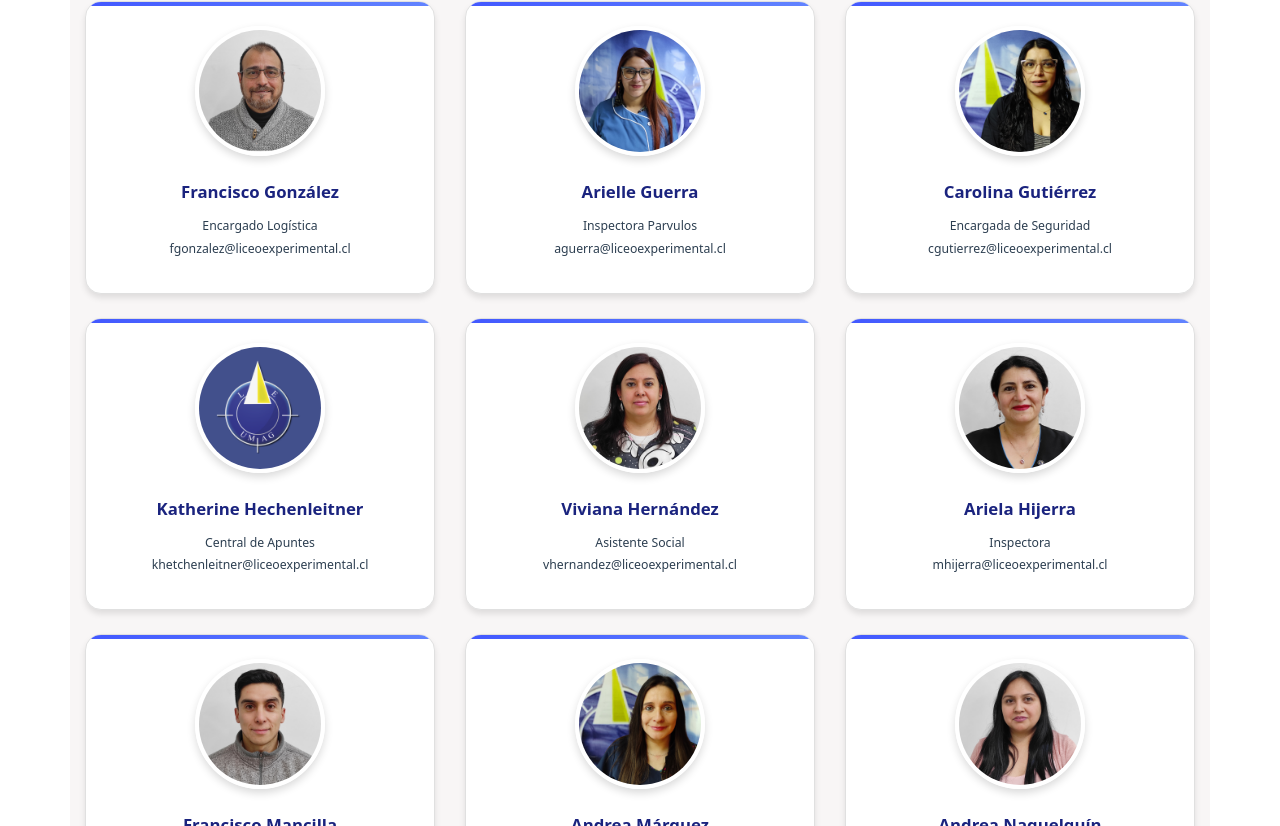
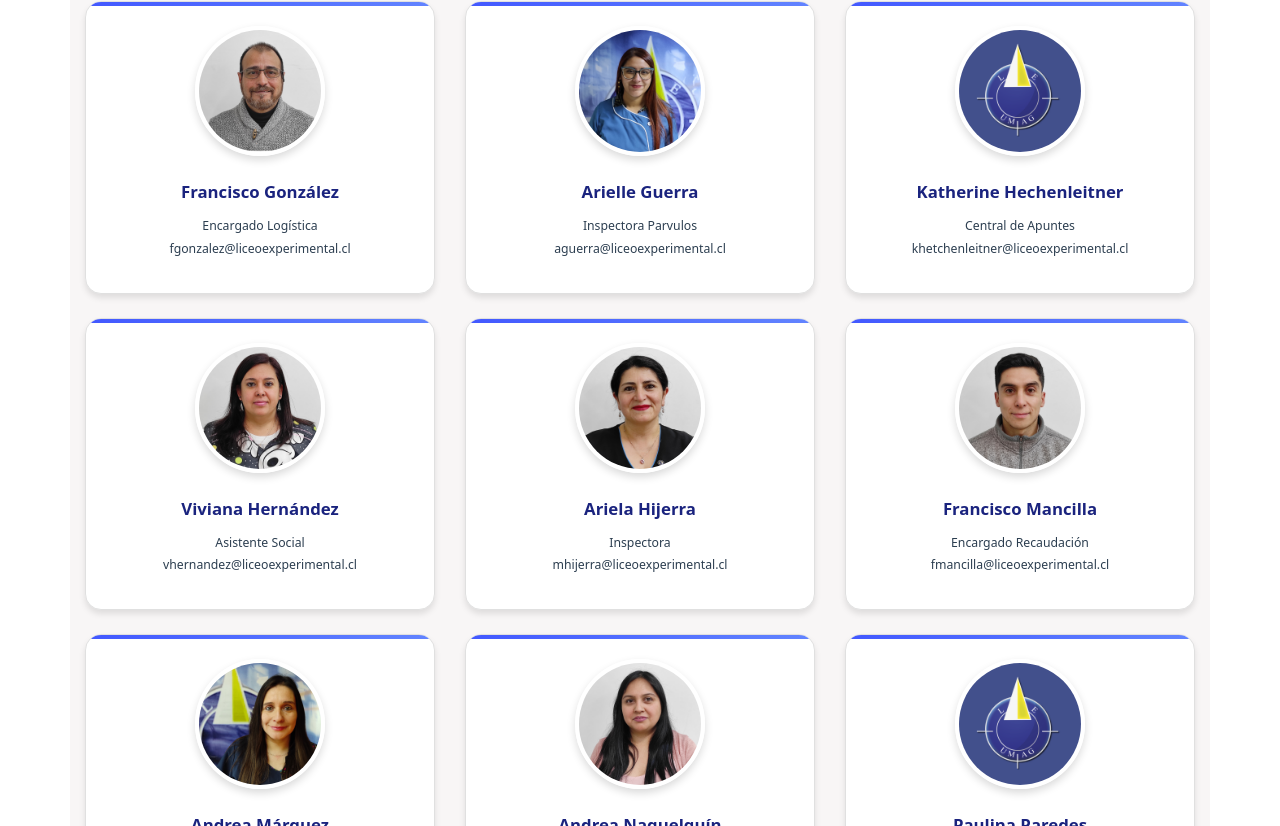
Before and after one commit to LuisSubiabre/leumag, a React (Vite) app: page /Estamentos in a window 1280 px wide. Shown: the part 10651-11477 px from the top of the page. Built offline with nearby package versions, Linux system fonts and the light colour scheme.

Commit message:
fix: remove Carolina Gutiérrez from the team assistants list

```diff
--- a/src/data/asistentes.ts
+++ b/src/data/asistentes.ts
@@ -19,7 +19,6 @@ import ybahamonde from "../assets/img/funcionarios/ybahamonde.png";
 import anaguelquin from "../assets/img/funcionarios/anaguelquin.png";
 import mcortez from "../assets/img/funcionarios/mcortez.png";
 import cramirez from "../assets/img/funcionarios/cramirez.png";
-import cgutierrez from "../assets/img/funcionarios/cgutierrez.png";
 import amarquez from "../assets/img/funcionarios/amarquez.png";
 import ssanchez from "../assets/img/funcionarios/ssanchez.png";
 import aguerra from "../assets/img/funcionarios/aguerra.png";
@@ -62,12 +61,7 @@ export const equipoAsistentes: Funcionario[] = [
     correo: "aguerra@liceoexperimental.cl",
     dpto: "Inspectora Parvulos",
   },
-  {
-    img: cgutierrez,
-    nombre: "Carolina Gutiérrez",
-    correo: "cgutierrez@liceoexperimental.cl",
-    dpto: "Encargada de Seguridad ",
-  },
+
   {
     img: cramirez,
     nombre: "Carolina Ramírez",
```
Also changed, not shown: src/components/EquipoAsistentes.jsx (+1 -7 lines).
